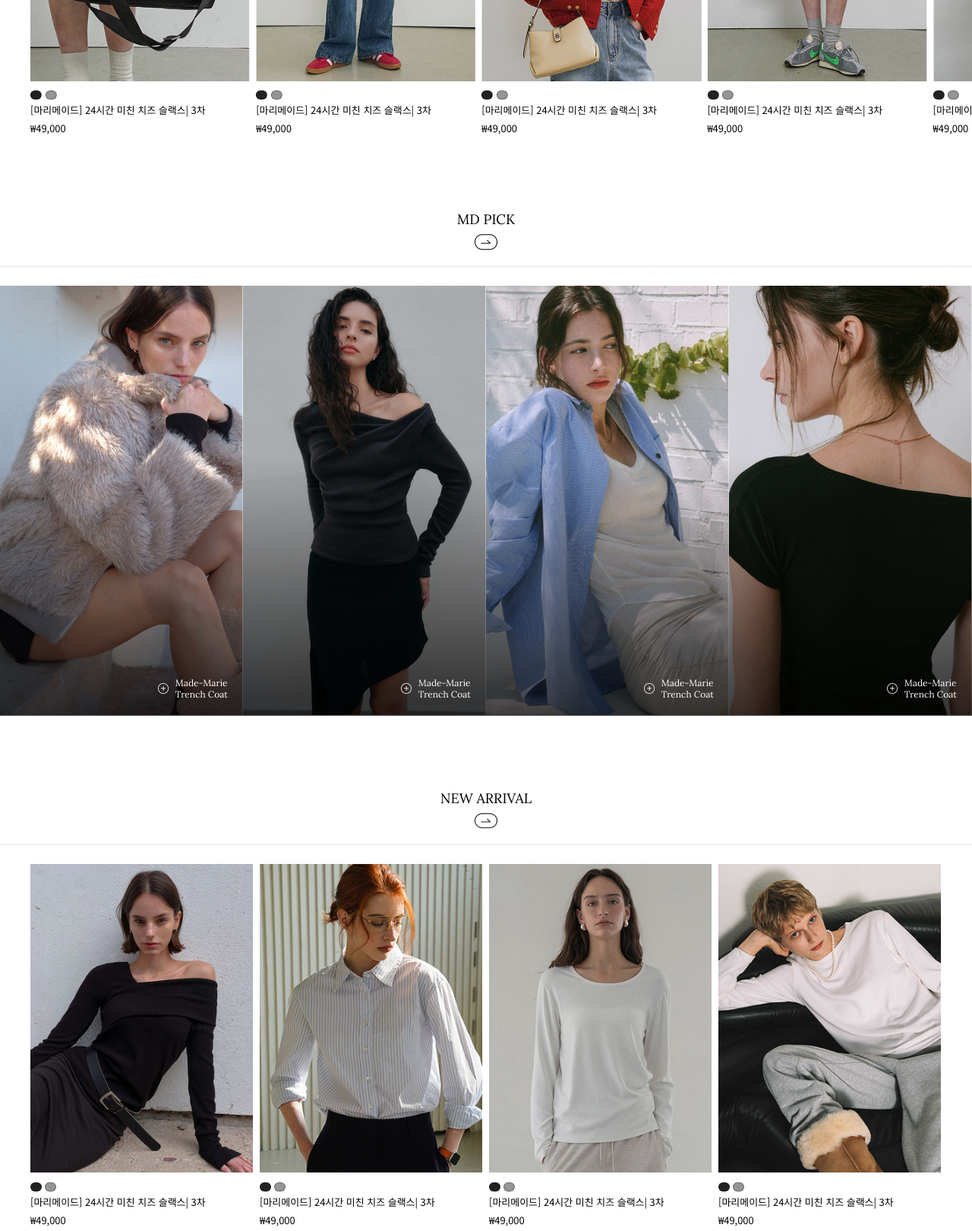
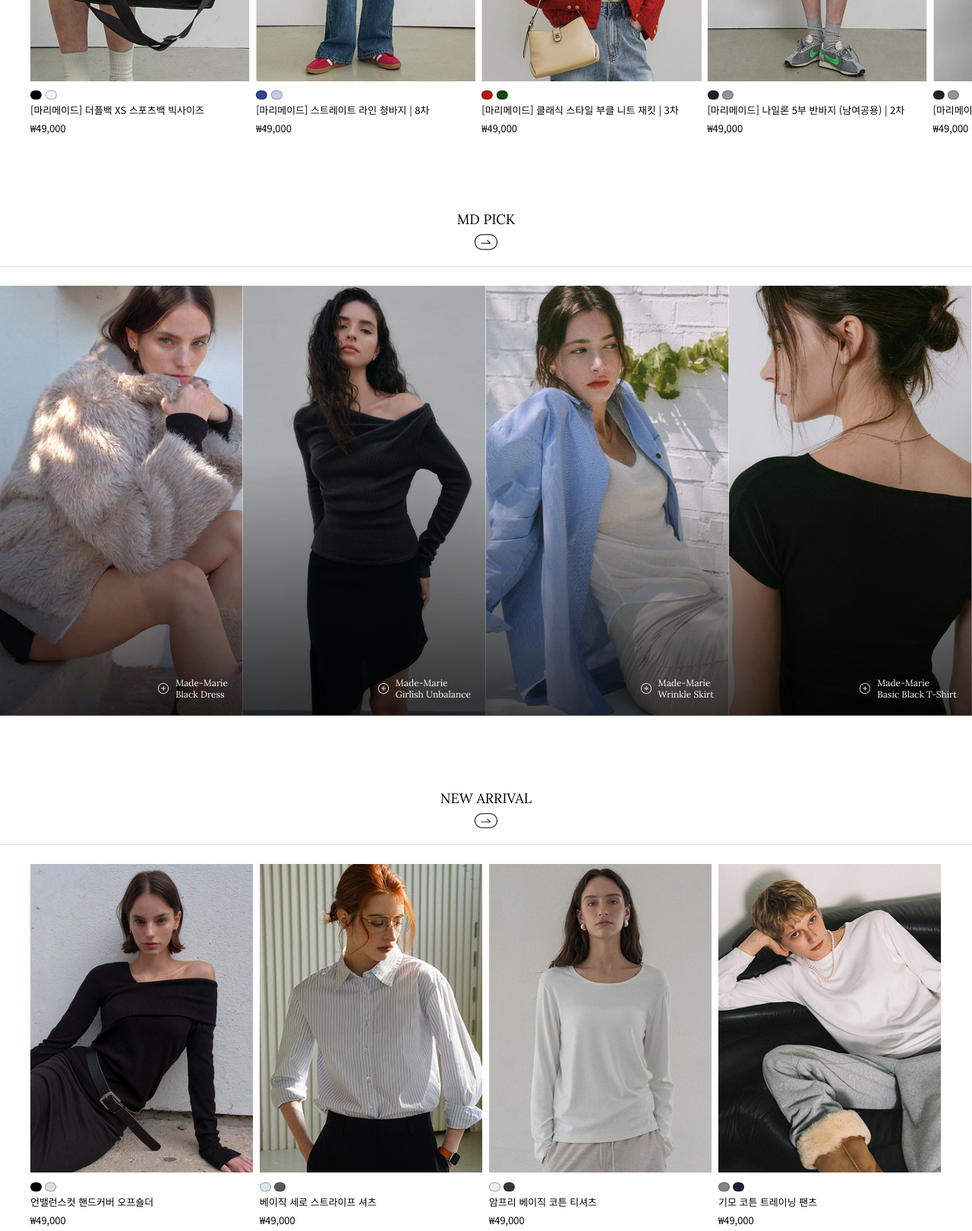
Before and after one commit to k-minhee/Marie-Market, a plain HTML site: page index.html in a window 1280 px wide. Shown: the part 580-2200 px from the top of the page at 76% size. Drawn offline with nearby package versions, Linux system fonts and the light colour scheme.

Commit message:
Add files via upload

```diff
--- a/index.html
+++ b/index.html
@@ -88,7 +88,7 @@
                                         <p></p>
                                         <p></p>
                                     </div>
-                                    <p class="main_c_title">[마리메이드] 24시간 미친 치즈 슬랙스|  3차</p>
+                                    <p class="main_c_title">[마리메이드] 스트라이프 아노락 긴팔 티셔츠 | 6차</p>
                                     <p class="main_price">₩49,000</p>
                                 </div>
                             </div>
@@ -99,7 +99,7 @@
                                         <p></p>
                                         <p></p>
                                     </div>
-                                    <p class="main_c_title">[마리메이드] 24시간 미친 치즈 슬랙스|  3차</p>
+                                    <p class="main_c_title">[마리메이드] 더플백 XS 스포츠백 빅사이즈</p>
                                     <p class="main_price">₩49,000</p>
                                 </div>
                             </div>
@@ -110,7 +110,7 @@
                                         <p></p>
                                         <p></p>
                                     </div>
-                                    <p class="main_c_title">[마리메이드] 24시간 미친 치즈 슬랙스|  3차</p>
+                                    <p class="main_c_title">[마리메이드] 스트레이트 라인 청바지 | 8차</p>
                                     <p class="main_price">₩49,000</p>
                                 </div>
                             </div>
@@ -121,7 +121,7 @@
                                         <p></p>
                                         <p></p>
                                     </div>
-                                    <p class="main_c_title">[마리메이드] 24시간 미친 치즈 슬랙스|  3차</p>
+                                    <p class="main_c_title">[마리메이드] 클래식 스타일 부클 니트 재킷 |  3차</p>
                                     <p class="main_price">₩49,000</p>
                                 </div>
                             </div>
@@ -132,7 +132,7 @@
                                         <p></p>
                                         <p></p>
                                     </div>
-                                    <p class="main_c_title">[마리메이드] 24시간 미친 치즈 슬랙스|  3차</p>
+                                    <p class="main_c_title">[마리메이드] 나일론 5부 반바지 (남여공용) | 2차</p>
                                     <p class="main_price">₩49,000</p>
                                 </div>
                             </div>
@@ -143,7 +143,7 @@
                                         <p></p>
                                         <p></p>
                                     </div>
-                                    <p class="main_c_title">[마리메이드] 24시간 미친 치즈 슬랙스|  3차</p>
+                                    <p class="main_c_title">[마리메이드] 스트라이프 체크패턴 셔츠|  3차</p>
                                     <p class="main_price">₩49,000</p>
                                 </div>
                             </div>
@@ -154,7 +154,7 @@
                                         <p></p>
                                         <p></p>
                                     </div>
-                                    <p class="main_c_title">[마리메이드] 24시간 미친 치즈 슬랙스|  3차</p>
+                                    <p class="main_c_title">[마리메이드] 베이직 스퀘어 포인트 숄더백|  3차</p>
                                     <p class="main_price">₩49,000</p>
                                 </div>
                             </div>
@@ -165,7 +165,7 @@
                                         <p></p>
                                         <p></p>
                                     </div>
-                                    <p class="main_c_title">[마리메이드] 24시간 미친 치즈 슬랙스|  3차</p>
+                                    <p class="main_c_title">[마리메이드] 스트라이프 아노락 긴팔 티셔츠|  3차</p>
                                     <p class="main_price">₩49,000</p>
                                 </div>
                             </div>
@@ -176,7 +176,7 @@
                                         <p></p>
                                         <p></p>
                                     </div>
-                                    <p class="main_c_title">[마리메이드] 24시간 미친 치즈 슬랙스|  3차</p>
+                                    <p class="main_c_title">[마리메이드] 더플백 XS 스포츠가방 빅사이즈|  3차</p>
                                     <p class="main_price">₩49,000</p>
                                 </div>
                             </div>
@@ -212,7 +212,7 @@
                             <div class="md_title_small">
                                 <p class="md_img"><img src="./images/md_small01.jpg" alt=""></p>
                                 <div class="md_info">
-                                    <p class="md_title">[마리메이드] 코튼 롱 라인 스커트</p>
+                                    <p class="md_title">[마리메이드] 블랙 슬림픽 블랙 드레스</p>
                                     <p class="md_price">₩49,000</p>
                                 </div>
                             </div>
@@ -220,7 +220,7 @@
                         </div>
                         <p class="md_plus_link">
                             <img src="./images/md_plus_icon.png" alt="">
-                            <span>Made-Marie<br>Trench Coat</span>
+                            <span>Made-Marie<br>Black Dress</span>
                         </p>
                     </a>
                     <a href="./product_detail.html" class="md_contents">
@@ -232,7 +232,7 @@
                             <div class="md_title_small">
                                 <p class="md_img"><img src="./images/md_small02.jpg" alt=""></p>
                                 <div class="md_info">
-                                    <p class="md_title">[마리메이드] 코튼 롱 라인 스커트</p>
+                                    <p class="md_title">[마리메이드] 언밸런스 오프숄더 걸리쉬</p>
                                     <p class="md_price">₩49,000</p>
                                 </div>
                             </div>
@@ -240,7 +240,7 @@
                         </div>
                         <p class="md_plus_link">
                             <img src="./images/md_plus_icon.png" alt="">
-                            <span>Made-Marie<br>Trench Coat</span>
+                            <span>Made-Marie<br>Girlish Unbalance</span>
                         </p>
                     </a>
                     <a href="./product_detail.html" class="md_contents">
@@ -252,7 +252,7 @@
                             <div class="md_title_small">
                                 <p class="md_img"><img src="./images/md_small03.jpg" alt=""></p>
                                 <div class="md_info">
-                                    <p class="md_title">[마리메이드] 코튼 롱 라인 스커트</p>
+                                    <p class="md_title">[마리메이드] 링클 롱 라인 스커트</p>
                                     <p class="md_price">₩49,000</p>
                                 </div>
                             </div>
@@ -260,7 +260,7 @@
                         </div>
                         <p class="md_plus_link">
                             <img src="./images/md_plus_icon.png" alt="">
-                            <span>Made-Marie<br>Trench Coat</span>
+                            <span>Made-Marie<br>Wrinkle Skirt</span>
                         </p>
                     </a>
                     <a href="./product_detail.html" class="md_contents">
@@ -272,7 +272,7 @@
                             <div class="md_title_small">
                                 <p class="md_img"><img src="./images/md_small04.jpg" alt=""></p>
                                 <div class="md_info">
-                                    <p class="md_title">[마리메이드] 코튼 롱 라인 스커트</p>
+                                    <p class="md_title">[마리메이드] 베이직 라인 블랙 티셔츠</p>
                                     <p class="md_price">₩49,000</p>
                                 </div>
                             </div>
@@ -280,7 +280,7 @@
                         </div>
                         <p class="md_plus_link">
                             <img src="./images/md_plus_icon.png" alt="">
-                            <span>Made-Marie<br>Trench Coat</span>
+                            <span>Made-Marie<br>Basic Black T-Shirt</span>
                         </p>
                     </a>
                 </div>
@@ -299,7 +299,7 @@
                                 <p></p>
                                 <p></p>
                             </div>
-                            <p class="main_c_title">[마리메이드] 24시간 미친 치즈 슬랙스|  3차</p>
+                            <p class="main_c_title">언밸런스컷 핸드커버 오프숄더</p>
                             <p class="main_price">₩49,000</p>
                         </div>
                     </div>
@@ -310,7 +310,7 @@
                                 <p></p>
                                 <p></p>
                             </div>
-                            <p class="main_c_title">[마리메이드] 24시간 미친 치즈 슬랙스|  3차</p>
+                            <p class="main_c_title">베이직 세로 스트라이프 셔츠</p>
                             <p class="main_price">₩49,000</p>
                         </div>
                     </div>
@@ -321,7 +321,7 @@
                                 <p></p>
                                 <p></p>
                             </div>
-                            <p class="main_c_title">[마리메이드] 24시간 미친 치즈 슬랙스|  3차</p>
+                            <p class="main_c_title">암프리 베이직 코튼 티셔츠</p>
                             <p class="main_price">₩49,000</p>
                         </div>
                     </div>
@@ -332,7 +332,7 @@
                                 <p></p>
                                 <p></p>
                             </div>
-                            <p class="main_c_title">[마리메이드] 24시간 미친 치즈 슬랙스|  3차</p>
+                            <p class="main_c_title">기모 코튼 트레이닝 팬츠</p>
                             <p class="main_price">₩49,000</p>
                         </div>
                     </div>
--- a/script/product_detail.js
+++ b/script/product_detail.js
@@ -4,7 +4,7 @@ const reviewSlide = new Swiper('.review_slide',{
     breakpoints:{
         1300: {slidesPerView:8,},
         700: {slidesPerView:6.4,},
-        360: {slidesPerView:4.2,},
+        300: {slidesPerView:4.2,},
     },
 })
 console.log(reviewSlide)
--- a/styles/index.css
+++ b/styles/index.css
@@ -88,6 +88,27 @@ main .main_bnr > a span {
 .best_wrap .best_slide .swiper-wrapper > .swiper-slide .main_contents_detail .main_c_title,
 .best_wrap .best_slide .swiper-wrapper > .swiper-slide .main_contents_detail .main_price {}
 .best_wrap .best_slide .swiper-wrapper > .swiper-slide .main_contents_detail .main_c_title {}
+.best_wrap .best_slide .swiper-wrapper .item1 .main_contents_detail > .best_color > p:first-child {
+    background-color: rgb(10, 10, 73);
+}
+.best_wrap .best_slide .swiper-wrapper .item2 .main_contents_detail > .best_color > p:first-child {
+    background-color: rgb(0,0,0);
+}
+.best_wrap .best_slide .swiper-wrapper .item2 .main_contents_detail > .best_color > p:last-child {
+    background-color: rgb(245, 245, 245);
+}
+.best_wrap .best_slide .swiper-wrapper .item3 .main_contents_detail > .best_color > p:first-child {
+    background-color: rgb(51, 68, 143);
+}
+.best_wrap .best_slide .swiper-wrapper .item3 .main_contents_detail > .best_color > p:last-child {
+    background-color: rgb(196, 203, 231);
+}
+.best_wrap .best_slide .swiper-wrapper .item4 .main_contents_detail > .best_color > p:first-child {
+    background-color: rgb(175, 26, 16);
+}
+.best_wrap .best_slide .swiper-wrapper .item4 .main_contents_detail > .best_color > p:last-child {
+    background-color: rgb(16, 75, 11);
+}
 /* =================== md pick */
 .contents_wrap .md_wrap {overflow: hidden;}
 /* 공통요소 */
@@ -146,6 +167,14 @@ main .main_bnr > a span {
 .contents_wrap .new_wrap .new_contents > div > a {overflow: hidden; display: inline-block;}
 .contents_wrap .new_wrap .new_contents > div > a > img {width: 100%; transition: transform 0.3s;}
 .contents_wrap .new_wrap .new_contents > div > a > img:hover {transform: scale(1.03);}
+.contents_wrap .new_wrap .new_contents .new_color1 > p:first-child {background-color: #000;}
+.contents_wrap .new_wrap .new_contents .new_color1 > p:last-child {background-color: #dddddd;}
+.contents_wrap .new_wrap .new_contents .new_color2 > p:first-child {background-color: #dae5ec;}
+.contents_wrap .new_wrap .new_contents .new_color2 > p:last-child {background-color: #56585a;}
+.contents_wrap .new_wrap .new_contents .new_color3 > p:first-child {background-color: #ececec;}
+.contents_wrap .new_wrap .new_contents .new_color3 > p:last-child {background-color: #353535;}
+.contents_wrap .new_wrap .new_contents .new_color4 > p:first-child {background-color: #868686;}
+.contents_wrap .new_wrap .new_contents .new_color4 > p:last-child {background-color: #1a1f3d;}
 /* review */
 .review_wrap {}
 .review_wrap .review_wrapper {}
```
Also changed, not shown: product_list.html (+20 -20 lines), styles/product_list.css (+20 -0 lines).
